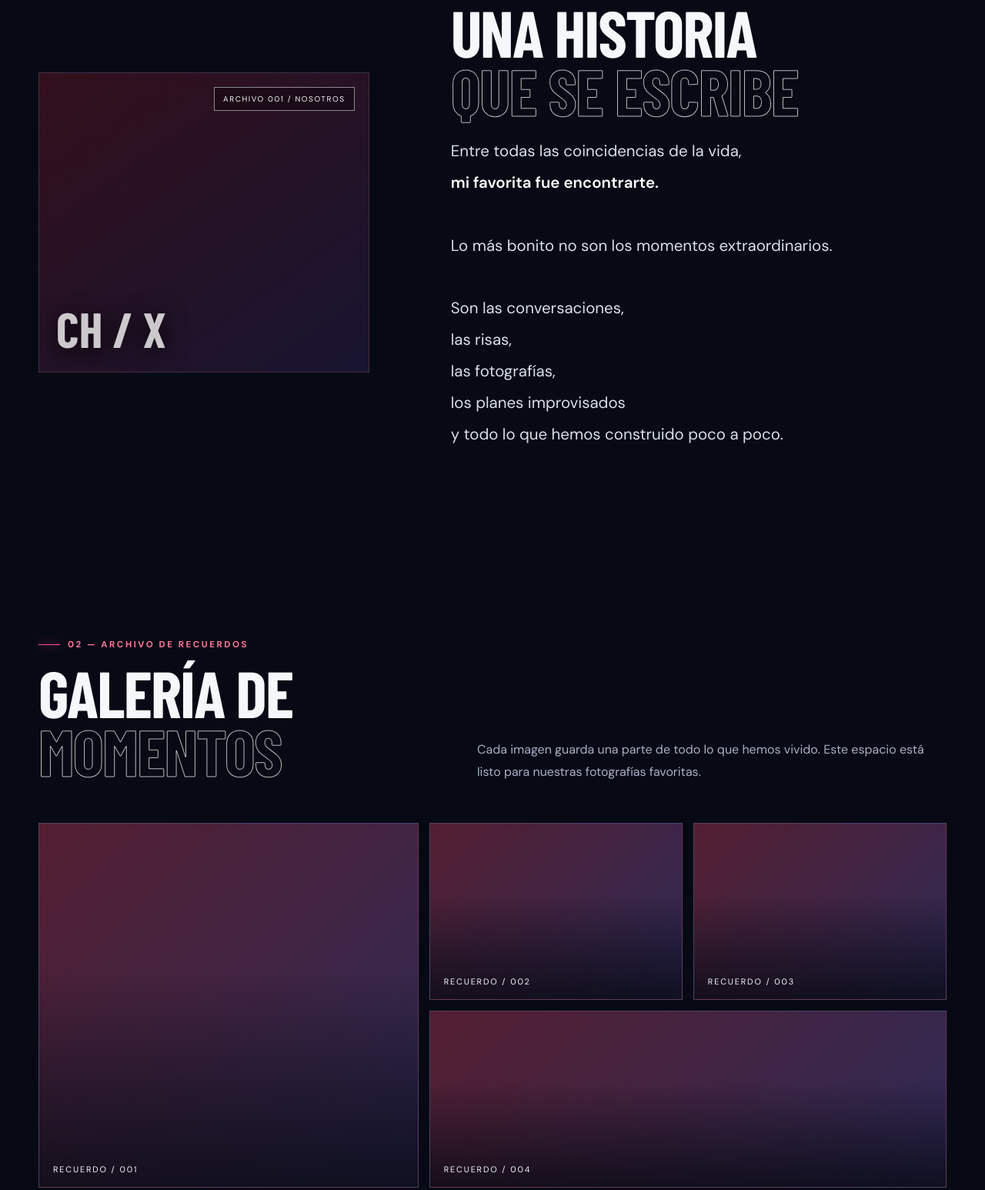
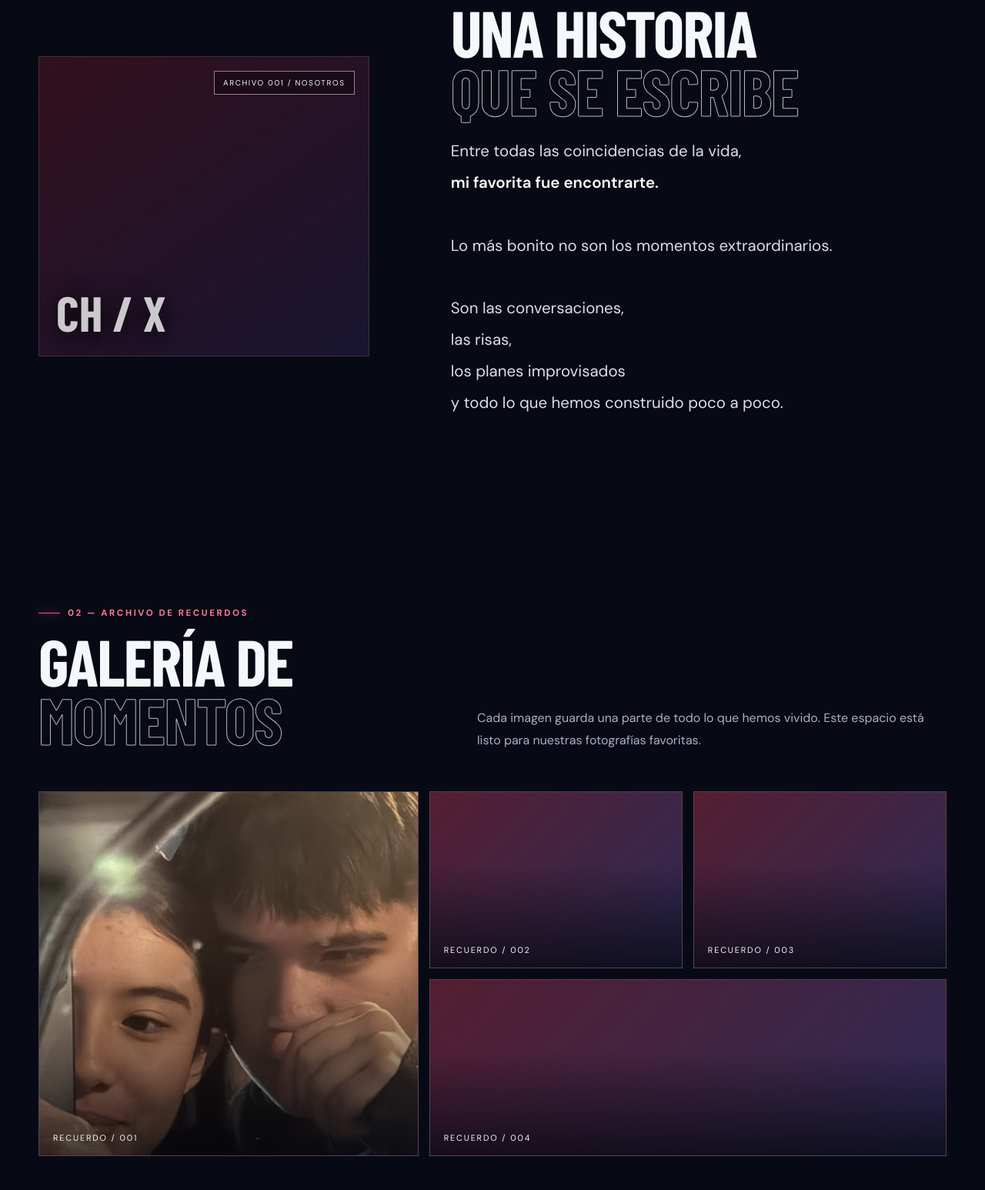
Before and after one commit to dobrayanidk/mvd, a plain HTML site: page index.html in a window 1280 px wide. Shown: the part 940-2486 px from the top of the page at 77% size. Drawn offline with nearby package versions, Linux system fonts and the light colour scheme; a web font is replaced by a local one.

Commit message:
Update index.html

```diff
--- a/index.html
+++ b/index.html
@@ -49,12 +49,12 @@ footer{padding:75px 0 38px;text-align:center;background:linear-gradient(0deg,rgb
 <section class="section" id="historia"><div class="wrap story-layout">
 <div class="story-mark reveal"><span class="corner">ARCHIVO 001 / NOSOTROS</span></div>
 <div class="reveal delay-1"><div class="eyebrow">01 — Nuestra historia</div><h2 class="section-title">UNA HISTORIA<br><span>QUE SE ESCRIBE</span></h2>
-<p class="story-text">Entre todas las coincidencias de la vida,<br><strong>mi favorita fue encontrarte.</strong><br><br>Lo más bonito no son los momentos extraordinarios.<br><br>Son las conversaciones,<br>las risas,<br>las fotografías,<br>los planes improvisados<br>y todo lo que hemos construido poco a poco.</p></div>
+<p class="story-text">Entre todas las coincidencias de la vida,<br><strong>mi favorita fue encontrarte.</strong><br><br>Lo más bonito no son los momentos extraordinarios.<br><br>Son las conversaciones,<br>las risas,<br>los planes improvisados<br>y todo lo que hemos construido poco a poco.</p></div>
 </div></section>
 <section class="section" id="galeria"><div class="wrap">
 <div class="gallery-head reveal"><div><div class="eyebrow">02 — Archivo de recuerdos</div><h2 class="section-title">GALERÍA DE <span>MOMENTOS</span></h2></div><p class="section-intro">Cada imagen guarda una parte de todo lo que hemos vivido. Este espacio está listo para nuestras fotografías favoritas.</p></div>
 <div class="gallery-grid">
-<div class="photo-card reveal"><img src="fotos/ximena-brayan-01.jpg" alt="Un recuerdo de Ximena y Brayan" onerror="this.style.display='none'"><span class="photo-label">RECUERDO / 001</span></div>
+<div class="photo-card reveal"><img src="1.jpg" alt="Un recuerdo de Ximena y Brayan" onerror="this.style.display='none'"><span class="photo-label">RECUERDO / 001</span></div>
 <div class="photo-card reveal delay-1"><img src="fotos/ximena-02.jpg" alt="Fotografía de Ximena" onerror="this.style.display='none'"><span class="photo-label">RECUERDO / 002</span></div>
 <div class="photo-card reveal delay-2"><img src="fotos/brayan-03.jpg" alt="Fotografía de Brayan" onerror="this.style.display='none'"><span class="photo-label">RECUERDO / 003</span></div>
 <div class="photo-card reveal delay-1"><img src="fotos/ximena-brayan-04.jpg" alt="Otro recuerdo juntos" onerror="this.style.display='none'"><span class="photo-label">RECUERDO / 004</span></div>
@@ -73,7 +73,7 @@ footer{padding:75px 0 38px;text-align:center;background:linear-gradient(0deg,rgb
 <div class="reveal"><div class="eyebrow">04 — Misión futura</div><h2 class="section-title">LO QUE QUIERO<br><span>CONSTRUIR CONTIGO</span></h2>
 <p class="future-copy">No sueño con una vida perfecta.<br><br>Sueño con <em>más fotografías.</em><br>Más metas cumplidas.<br>Más recuerdos.<br>Más historias que algún día podamos mirar atrás y decir:<br><em>Valió la pena cada paso.</em></p></div>
 <div class="checklist reveal delay-1"><div class="checklist-head">OBJETIVOS DE LA SIGUIENTE TEMPORADA</div>
-<div class="check"><i>✓</i> Ver más partidos juntos</div><div class="check"><i>✓</i> Conocer nuevos lugares</div><div class="check"><i>✓</i> Alcanzar metas importantes</div><div class="check"><i>✓</i> Crear más recuerdos</div><div class="check"><i>✓</i> Seguir creciendo juntos</div><div class="check"><i>✓</i> Disfrutar cada etapa de la vida</div>
+<div class="check"><i>✓</i> Conocer nuevos lugares</div><div class="check"><i>✓</i> Alcanzar metas importantes</div><div class="check"><i>✓</i> Crear más recuerdos</div><div class="check"><i>✓</i> Seguir creciendo juntos</div><div class="check"><i>✓</i> Disfrutar cada etapa de la vida</div>
 </div></div></section>
 <section class="section" id="jugadora"><div class="wrap"><div class="eyebrow reveal">05 — Perfil de jugadora</div><h2 class="section-title reveal">ESTADÍSTICAS <span>DE LEYENDA</span></h2>
 <div class="stats-grid"><div class="stats-panel reveal">
```
